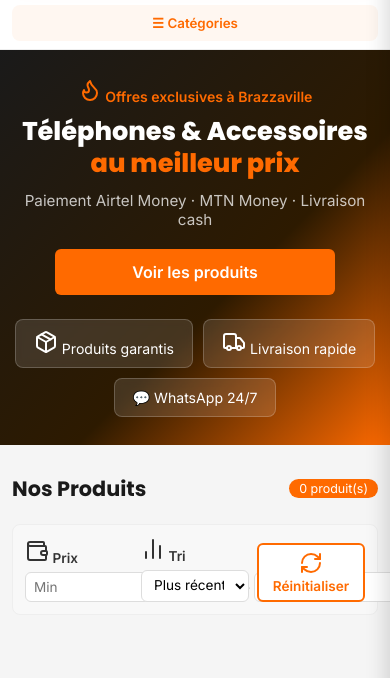
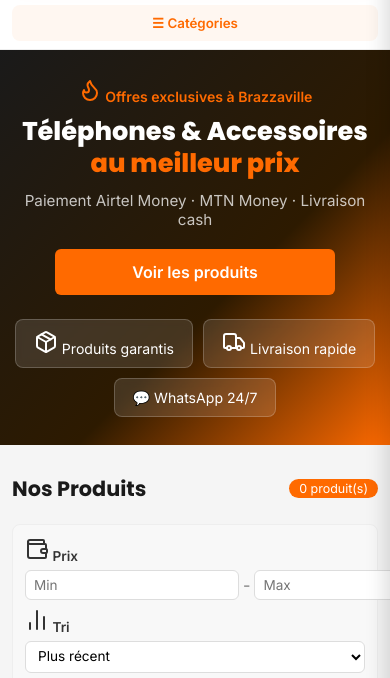
Before and after one commit to brazzaphone57-alt/brazzaphone-shop, a website: page index.html in a window 390 px wide. Shown: the part 118-796 px from the top of the page. Drawn offline with nearby package versions, Linux system fonts and the light colour scheme; no server answers.

Commit message:
fix: filtres empilés en colonne sur mobile

```diff
--- a/style.css
+++ b/style.css
@@ -728,10 +728,13 @@ a { color: inherit; text-decoration: none; }
 
   .filters-row {
     gap: 8px;
+    flex-direction: column;
+    align-items: stretch;
   }
 
   .filter-group {
-    min-width: 100px;
+    width: 100%;
+    min-width: 0;
     flex: 1;
   }
 
```
